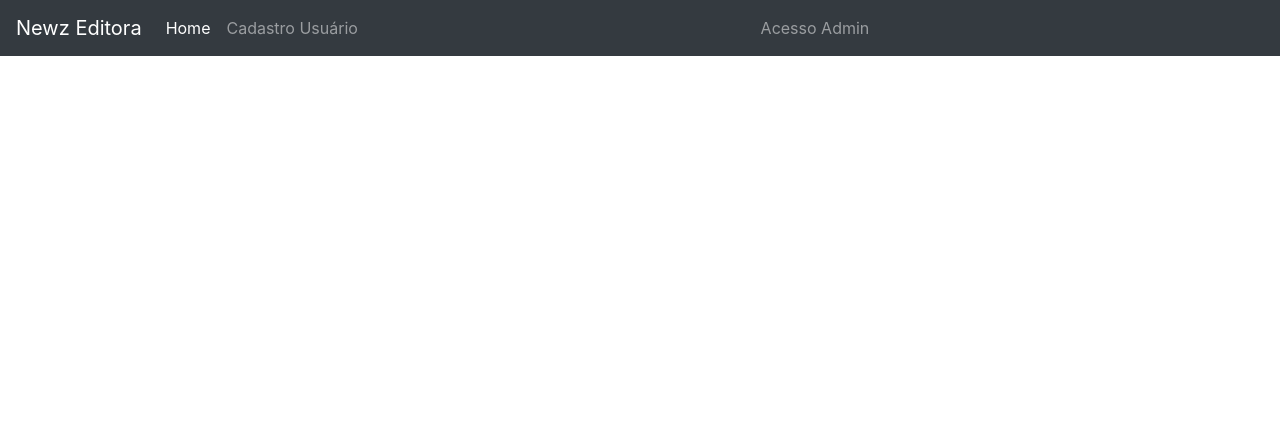
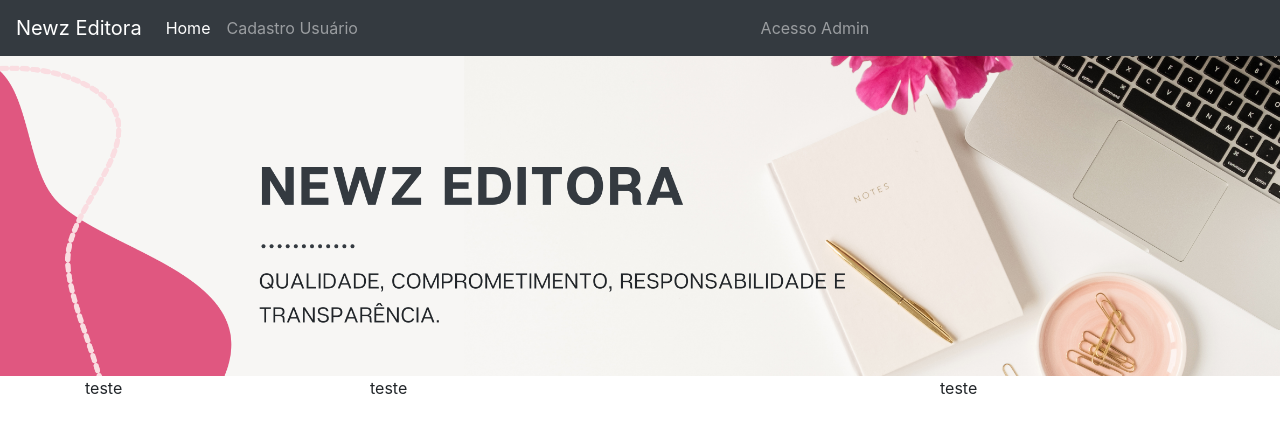
Before and after one commit to ThamiresLemes/projeto-livraria, a Django app: page / in a window 1280 px wide. Shown: the top 433 px of the page. Run offline with Django 3.2, Linux system fonts and the light colour scheme; some libraries are stand-ins or nearby versions.

Commit message:
atualizando index e static

```diff
--- a/home/templates/index.html
+++ b/home/templates/index.html
@@ -1,10 +1,32 @@
+
+
 {% extends 'base.html' %}
-
+{% load static %}
 {% block 'titulo' %} Home {% endblock %}
 
 {% block 'conteudo' %}
 
+<div id="carouselExampleSlidesOnly" class="carousel slide" data-ride="carousel">
+                <div class="carousel-inner">
+                    <div class="carousel-item active">
+                        <img class="d-block w-100" src="{% static 'home/img/banner.png' %}" alt="First slide">
+                    </div>
+                </div>
 
+<div class="container">
+    <div class="row">
+        <div class="col-md-3">
+            teste
+        </div>
+
+        <div class="col-md">
+            teste
+        </div>
+
+        <div class="col-md-3">
+            teste
+        </div>
+</div>
 
 
 {% endblock  %}
--- a/livraria/settings.py
+++ b/livraria/settings.py
@@ -120,7 +120,7 @@ USE_TZ = True
 
 # Static files (CSS, JavaScript, Images)
 # https://docs.djangoproject.com/en/3.2/howto/static-files/
-
+STATICFILES_DIRS = [ os.path.join(BASE_DIR, 'static'), ]
 STATIC_URL = '/static/'
 
 # Default primary key field type
--- a/livraria/urls.py
+++ b/livraria/urls.py
@@ -7,5 +7,6 @@ urlpatterns = [
     path('admin/', admin.site.urls),
     path('livro/',include('livro.urls')),
     path('auth/',include('usuarios.urls')),
-    path('',include('home.urls'))
+    path('',include('home.urls')),
+
 ]
--- a/templates/base.html
+++ b/templates/base.html
@@ -7,6 +7,9 @@
 
     <!-- Bootstrap CSS -->
     <link rel="stylesheet" href="https://cdn.jsdelivr.net/npm/bootstrap@4.6.1/dist/css/bootstrap.min.css" >
+    <script src="https://code.jquery.com/jquery-3.2.1.slim.min.js" integrity="sha384-KJ3o2DKtIkvYIK3UENzmM7KCkRr/rE9/Qpg6aAZGJwFDMVNA/GpGFF93hXpG5KkN" crossorigin="anonymous"></script>
+    <script src="https://cdnjs.cloudflare.com/ajax/libs/popper.js/1.12.9/umd/popper.min.js" integrity="sha384-ApNbgh9B+Y1QKtv3Rn7W3mgPxhU9K/ScQsAP7hUibX39j7fakFPskvXusvfa0b4Q" crossorigin="anonymous"></script>
+    <script src="https://maxcdn.bootstrapcdn.com/bootstrap/4.0.0/js/bootstrap.min.js" integrity="sha384-JZR6Spejh4U02d8jOt6vLEHfe/JQGiRRSQQxSfFWpi1MquVdAyjUar5+76PVCmYl" crossorigin="anonymous"></script>
     {%block 'head' %} {% endblock %}
     <title>{%block 'titulo' %} {% endblock %}</title>
   </head>
```
Also changed, not shown: db.sqlite3, home/static/home/img/banner.png (added), 2 other files.
